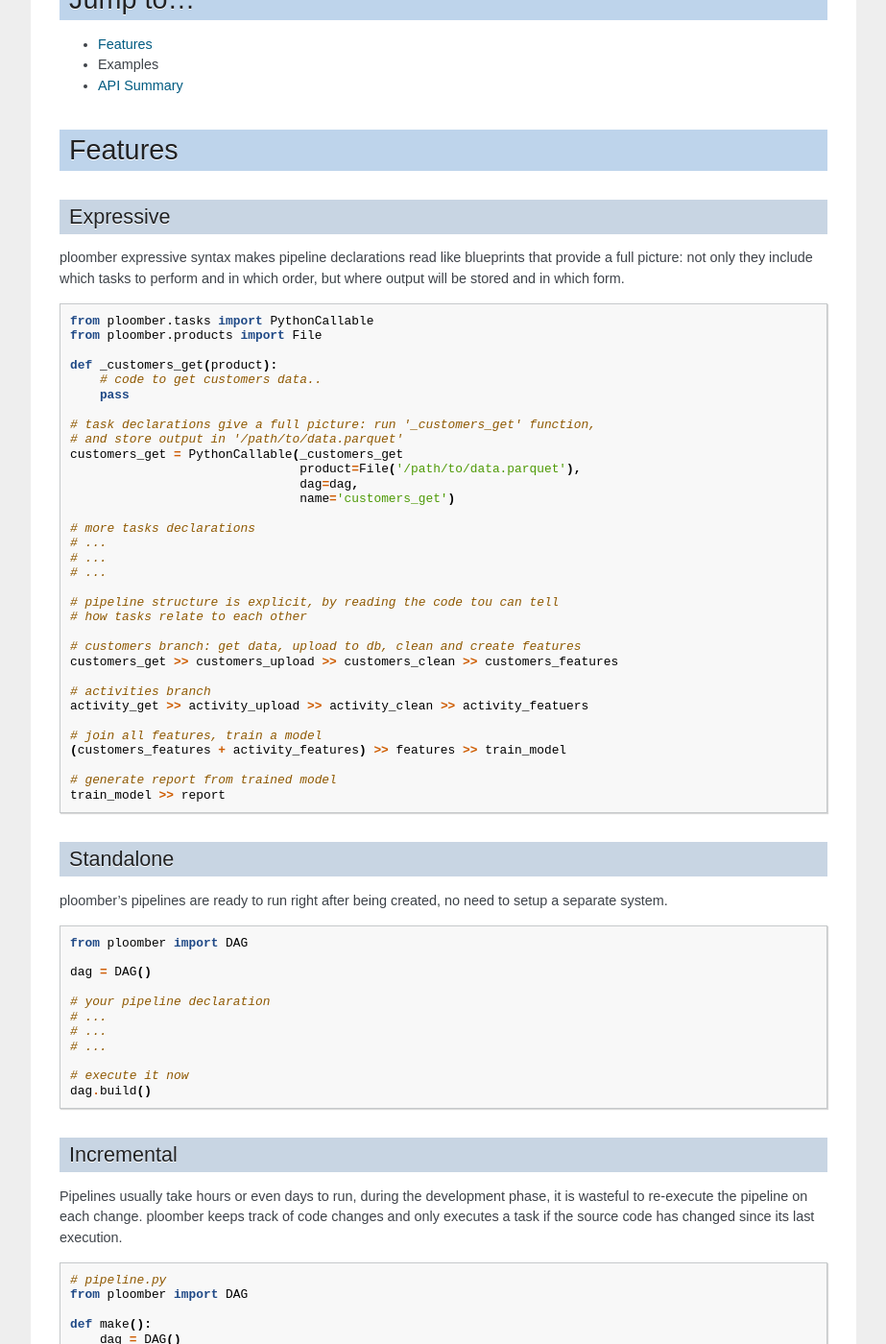
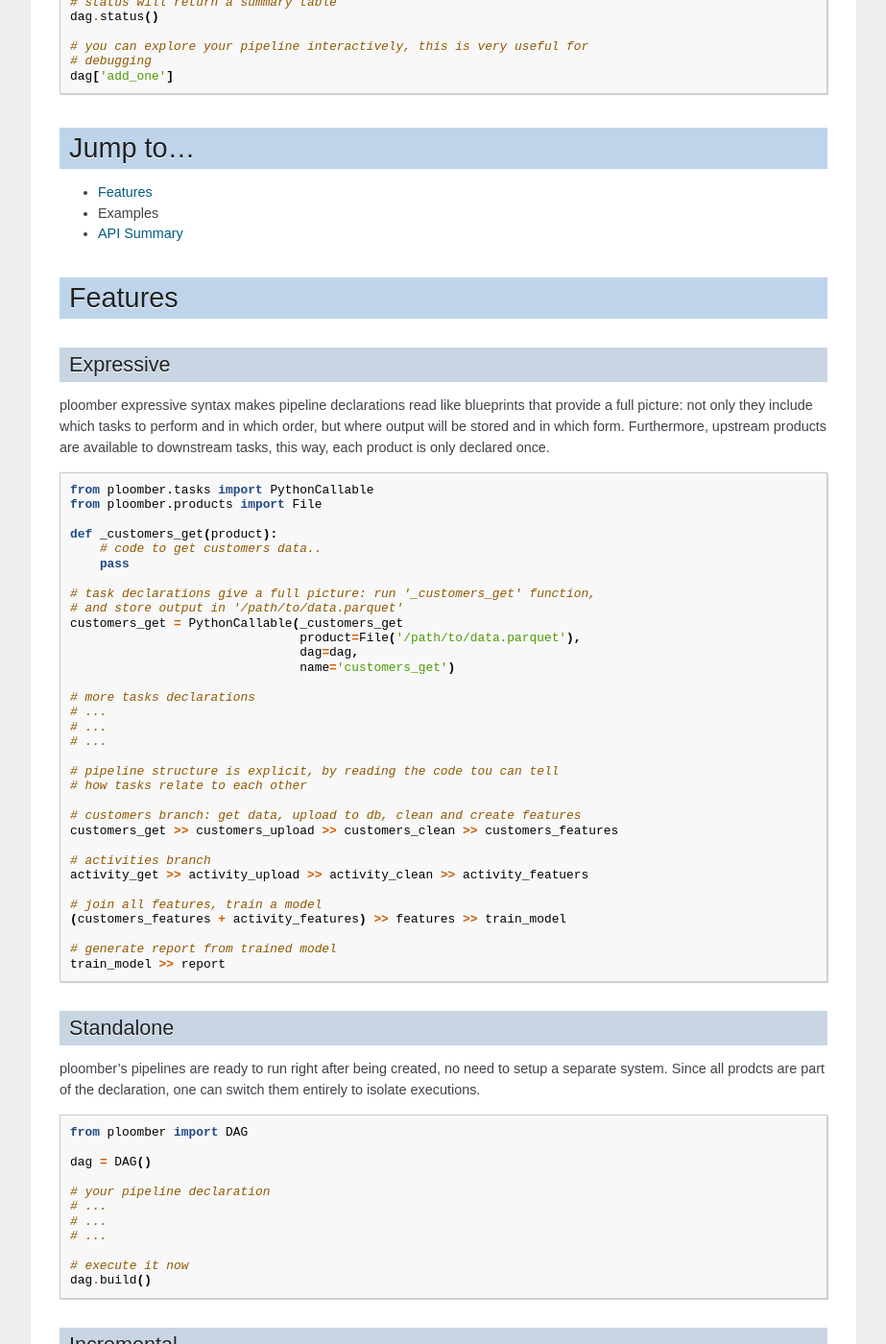
Before and after one commit to ploomber/ploomber, a Sphinx documentation site: the page built from doc/index.rst, in a window 1280 px wide and 1400 px high, scrolled down 1358 px. Shown: the whole window at 96% size, without its empty margins (198-1121 px from the left). Built offline with Sphinx 7.4.7, drawn with Linux system fonts in a browser that asks for light colours; some of the changed text lies outside the part shown.

Commit message:
doc updates

```diff
--- a/README.rst
+++ b/README.rst
@@ -11,8 +11,9 @@
 
 `Click here for documentation <https://ploomber.readthedocs.io/>`_
 
-ploomber is a workflow management tool that accelerates DS/ML experimentation.
-It provides incremental builds, interactive execution and testing tools
+ploomber is an expressive workflow management library that provides
+incremental builds, testing and debugging tools to accelerate DS/ML pipeline
+development.
 
 Install
 -------
@@ -68,11 +69,17 @@
         df['a'] = df['a'] + 1
         df.to_csv(str(product), index=False)
 
+    def on_finish(task):
+        df = pd.read_csv(str(task.product))
+        assert not df['a'].isna().sum()
+
     # we convert the Python function to a Task
     task_add_one = PythonCallable(_add_one,
                                   File(tmp_dir / 'add_one.csv'),
                                   dag,
                                   name='add_one')
+    # verify there are no NAs in columns a
+    task_add_one.on_finish = on_finish
 
     # declare how tasks relate to each other
     task_dump >> task_add_one
@@ -84,3 +91,7 @@
     # a DAG also serves as a tool to interact with your pipeline, for example,
     # status will return a summary table
     dag.status()
+
+    # you can explore your pipeline interactively, this is very useful for
+    # debugging
+    dag['add_one']
--- a/doc/features.rst
+++ b/doc/features.rst
@@ -7,7 +7,7 @@
 
 ploomber expressive syntax makes pipeline declarations read like blueprints
 that provide a full picture: not only they include which tasks to perform and
-in which order, but where output will be stored and in which form.
+in which order, but where output will be stored and in which form. Furthermore, upstream products are available to downstream tasks, this way, each product is only declared once.
 
 .. code-block:: python
 
@@ -48,7 +48,8 @@
 Standalone
 ----------
 
-ploomber's pipelines are ready to run right after being created, no need to setup a separate system.
+ploomber's pipelines are ready to run right after being created, no need to setup a separate system. Since all prodcts are part of the declaration, one
+can switch them entirely to isolate executions.
 
 .. code-block:: python
 
@@ -150,6 +151,20 @@
 
 :doc:`Full example <auto_examples/testing>`
 
+Pipelines are notoriously hard to debug given their complex dependencies,
+ploomber's pipelines are interactive, which facilitates debugging:
+
+.. code-block:: python
+
+    # get task named 'my_task'
+    task = dag['my_task']
+
+    # which are their upstream dependencies?
+    task.upstream
+
+    # only execute this task instead of the entire dag
+    task.build()
+
 
 Communicable
 ------------
```
Also changed, not shown: other parts of doc/features.rst (+2 -2 lines), 1 other file.
